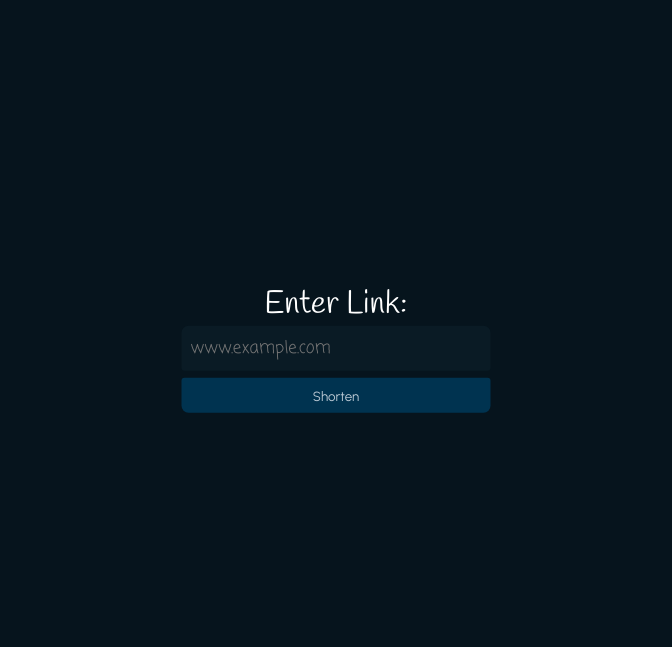
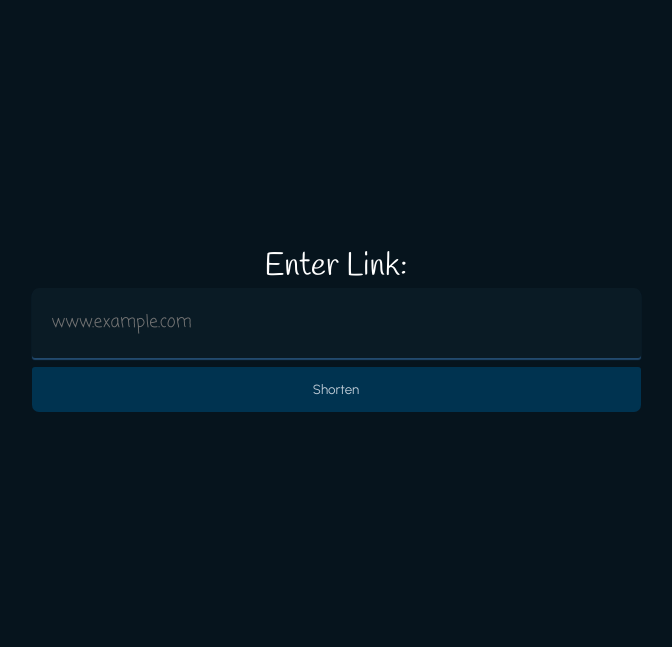
Before and after one commit to aarush-narang/URL-Shortener, a Flask app: page /home in a window 1280 px wide. Shown: the top 647 px of the page, without its empty margins (304-976 px from the left). Run offline with Flask 2, Linux system fonts and the light colour scheme.

Commit message:
increased size of text input and changed to flexbox

```diff
--- a/app.py
+++ b/app.py
@@ -1,5 +1,6 @@
 from flask import Flask, render_template
 from routes import router
+import os
 
 app = Flask(__name__)
 app.register_blueprint(router, url_prefix='/')
@@ -9,4 +10,4 @@ def pagenotfound(e):
     return render_template('404.html')
 
 if __name__ == '__main__':
-    app.run(debug=True)
+    app.run(host=os.getenv('DOMAIN'), port=os.getenv('PORT'), debug=True)
--- a/routes.py
+++ b/routes.py
@@ -82,7 +82,7 @@ def home_redirect():
 
 @router.route('/home')
 def home():
-    return render_template('home.html')
+    return render_template('home.html', domain=os.getenv('DOMAIN'), port=os.getenv('PORT'))
 
 
 @router.route('/<short_link>')
--- a/static/url_shorten.js
+++ b/static/url_shorten.js
@@ -1,4 +1,6 @@
-const domain = 'http://127.0.0.1:5000/'
+const script = document.currentScript
+const domain = `http://${script.getAttribute('domain')}:${script.getAttribute('port')}/`
+
 function copy_short_link() {
     const copyText = document.querySelector("#link");
     copyText.select();
--- a/templates/home.css
+++ b/templates/home.css
@@ -8,12 +8,11 @@ body {
 
 /* center the form */
 #form-holder {
-    display: inline-block;
-    position: fixed;
-    top: 50%;
-    left: 50%;
-    transform: translate(-50%, -90%);
+    display: flex;
+    justify-content: center;
     text-align: center;
+    min-height: 80vh;
+    align-items: center;
 }
 
 /* label font properties */
@@ -26,17 +25,19 @@ body {
 
 /* input box design and font */
 #link {
-    color: white;
+    color: rgb(157, 220, 236);
     font-size: 17px;
     font-family: Coming Soon;
     background-color: rgb(10, 27, 37);
     border: none;
     outline: none;
     caret-color: white;
-    padding: 10px 0px 10px 9px;
-    width: 300px;
+    padding: 10px 0px 10px 20px;
+    width: 589px;
+    height: 50px;
     margin-bottom: 7px;
     border-radius: 7px 7px 3px 3px;
+    box-shadow: 0px 2px 1px rgba(78, 156, 233, 0.4);
 }
 
 .container {
@@ -47,11 +48,11 @@ body {
 /* input border animation */
 #link~.focus-border {
     position: absolute;
-    bottom: 8px;
+    bottom: 5px;
     left: 0;
     width: 0;
     height: 2px;
-    background-color: #4e9ce9;
+    background-color: rgb(78, 156, 233);
     transition: 0.4s;
 }
 
@@ -65,13 +66,13 @@ body {
     font-family: Urbanist;
     outline: none;
     border: none;
-    width: 309px;
-    height: 35px;
+    width: 609px;
+    height: 45px;
     border-radius: 3px 3px 7px 7px;
     background-color: rgb(0, 51, 80);
     color: rgb(189, 203, 214);
     transition: 0.4s cubic-bezier(0.23, 1, 0.320, 1);
-    margin-top: -6px;
+    margin-top: -7px;
 }
 
 #link-submit:hover {
@@ -86,10 +87,10 @@ body {
 #warning-message {
     font-family: Urbanist;
     color: red;
-    font-size: 10pt;
+    font-size: 12pt;
     margin-top: -7px;
 }
 
 #warning-message-container {
-    max-width: 308px;
+    max-width: 608px;
 }
--- a/templates/home.html
+++ b/templates/home.html
@@ -23,7 +23,7 @@
             <input id="link-submit" type="submit" value="Shorten">
         </form>
     </div>
-    <script type="text/javascript" src="{{ url_for('static', filename='url_shorten.js') }}"></script>
+    <script type="text/javascript" src="../static/url_shorten.js" domain={{domain}} port={{port}}></script>
 </body>
 
 </html>
```
